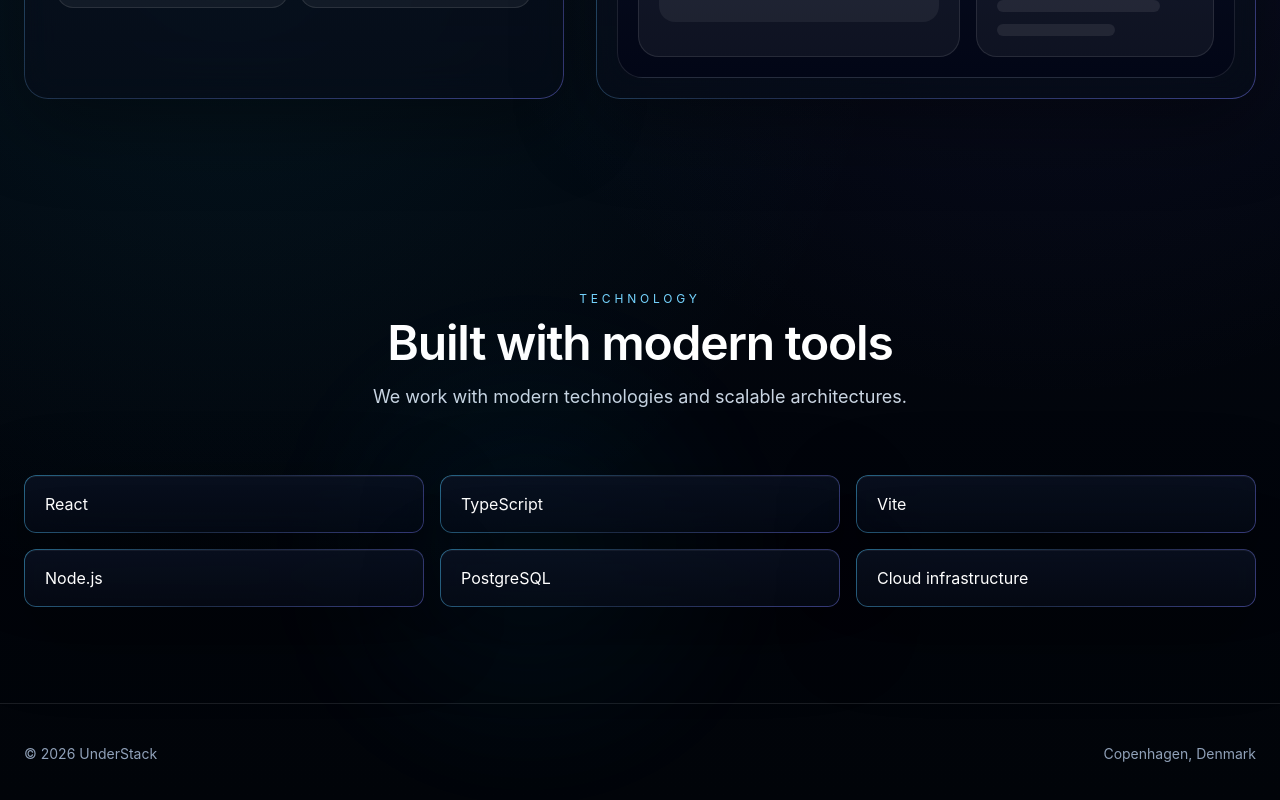
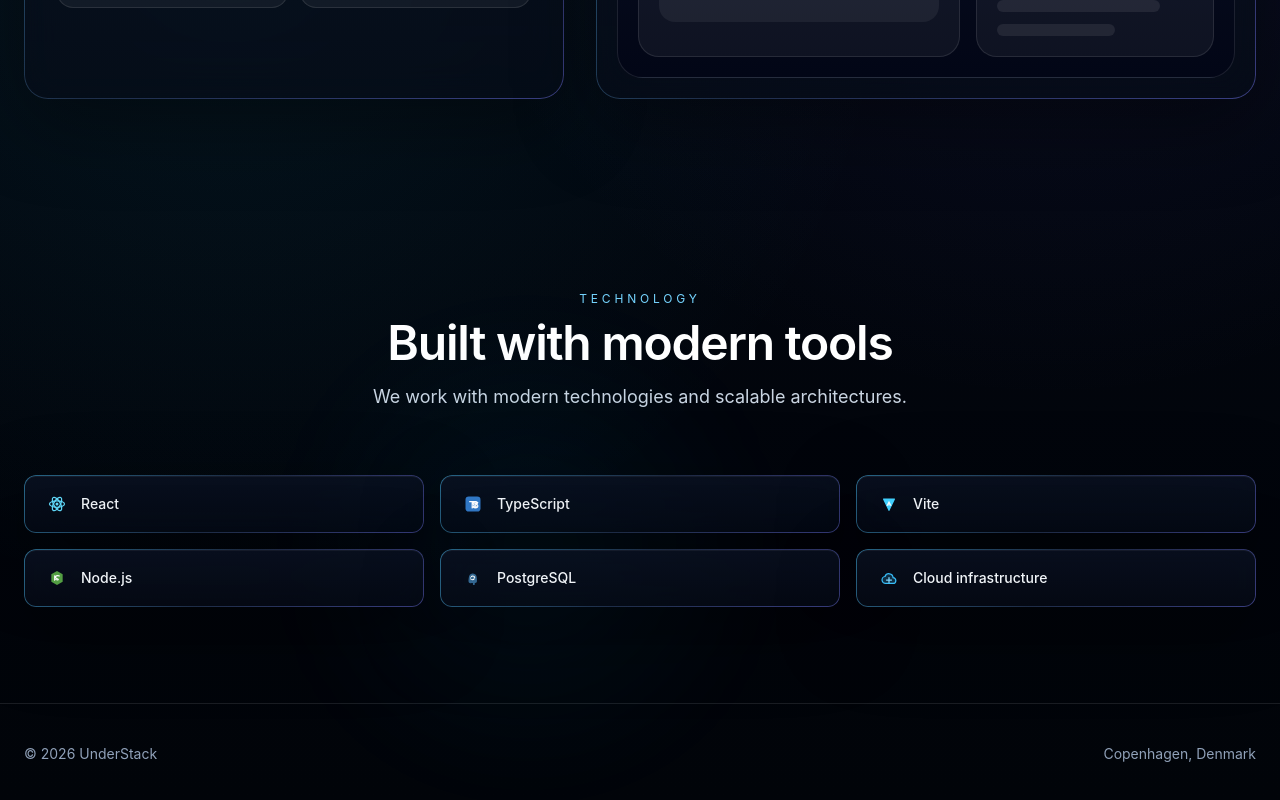
Before and after one commit to Dposleman/understack-site, a React (Vite) app: page / in a window 1280 px wide. Shown: the part 2636-3436 px from the top of the page. Built offline with nearby package versions, Linux system fonts and the light colour scheme.

Commit message:
Add technology logos to technology cards

```diff
--- a/src/App.tsx
+++ b/src/App.tsx
@@ -1,5 +1,6 @@
 import { motion } from "motion/react";
 import logo from "./assets/understack-logo.png";
+import type { ReactNode } from "react";
 
 const services = [
   {
@@ -24,13 +25,133 @@ const services = [
   },
 ];
 
-const technologies = [
-  "React",
-  "TypeScript",
-  "Vite",
-  "Node.js",
-  "PostgreSQL",
-  "Cloud infrastructure",
+function ReactIcon() {
+  return (
+    <svg viewBox="0 0 24 24" className="h-5 w-5" fill="none" aria-hidden="true">
+      <circle cx="12" cy="12" r="1.8" fill="#61DAFB" />
+      <ellipse cx="12" cy="12" rx="9" ry="3.9" stroke="#61DAFB" strokeWidth="1.5" />
+      <ellipse
+        cx="12"
+        cy="12"
+        rx="9"
+        ry="3.9"
+        stroke="#61DAFB"
+        strokeWidth="1.5"
+        transform="rotate(60 12 12)"
+      />
+      <ellipse
+        cx="12"
+        cy="12"
+        rx="9"
+        ry="3.9"
+        stroke="#61DAFB"
+        strokeWidth="1.5"
+        transform="rotate(120 12 12)"
+      />
+    </svg>
+  );
+}
+
+function TypeScriptIcon() {
+  return (
+    <svg viewBox="0 0 24 24" className="h-5 w-5" fill="none" aria-hidden="true">
+      <rect x="3" y="3" width="18" height="18" rx="4" fill="#3178C6" />
+      <path
+        d="M8 9.2h8M11 9.2v7.6M14.8 12.2c.9 0 1.7.2 2.2.6.5.4.8 1 .8 1.7 0 1.3-1.1 2.2-2.8 2.2-1.2 0-2.2-.4-3-1.1l.9-1.1c.6.5 1.3.8 2 .8.7 0 1.1-.2 1.1-.7 0-.4-.3-.6-1.3-.8-1.8-.4-2.5-1-2.5-2.2 0-1.3 1.1-2.2 2.7-2.2 1.1 0 2 .3 2.8.9l-.8 1.2c-.6-.4-1.2-.6-1.9-.6-.6 0-1 .3-1 .6 0 .4.3.6 1.4.9"
+        stroke="white"
+        strokeWidth="1.4"
+        strokeLinecap="round"
+        strokeLinejoin="round"
+      />
+    </svg>
+  );
+}
+
+function ViteIcon() {
+  return (
+    <svg viewBox="0 0 24 24" className="h-5 w-5" fill="none" aria-hidden="true">
+      <path
+        d="M4.8 6.2 11.5 20c.2.4.8.4 1 0l6.7-13.8c.2-.4-.1-.8-.6-.8H5.4c-.5 0-.8.4-.6.8Z"
+        fill="url(#vite-grad)"
+      />
+      <path
+        d="m12 8.1-3.1 6h2.3L12 12l.8 2.1h2.3L12 8.1Z"
+        fill="#fff"
+        fillOpacity=".95"
+      />
+      <defs>
+        <linearGradient id="vite-grad" x1="4.5" y1="4.5" x2="19.5" y2="20">
+          <stop stopColor="#41D1FF" />
+          <stop offset="1" stopColor="#BD34FE" />
+        </linearGradient>
+      </defs>
+    </svg>
+  );
+}
+
+function NodeIcon() {
+  return (
+    <svg viewBox="0 0 24 24" className="h-5 w-5" fill="none" aria-hidden="true">
+      <path
+        d="M12 3.5 18.8 7.4v9.2L12 20.5 5.2 16.6V7.4L12 3.5Z"
+        fill="#539E43"
+      />
+      <path
+        d="M9.2 9.3v5.4m5.6-5.1c-.6-.4-1.3-.5-2-.5-1.5 0-2.5.8-2.5 2 0 1 .6 1.5 2 1.8 1 .2 1.3.4 1.3.8 0 .4-.4.7-1 .7-.7 0-1.4-.3-2-.8"
+        stroke="white"
+        strokeWidth="1.35"
+        strokeLinecap="round"
+        strokeLinejoin="round"
+      />
+    </svg>
+  );
+}
+
+function PostgresIcon() {
+  return (
+    <svg viewBox="0 0 24 24" className="h-5 w-5" fill="none" aria-hidden="true">
+      <path
+        d="M9.4 18.2c-1.8.2-2.5-.6-2.7-1.6-.3-1.6.1-3.5.3-5.2.3-2.5 1.6-4.6 4.2-4.8 2.2-.2 4.4 1.1 5 3.2.5 1.7.7 4.4.5 6.2-.1 1.2-.9 2.3-2.5 2.1l-.2 2c0 .3-.3.5-.6.4l-1.1-.2c-.2 0-.4-.2-.4-.5v-1.8c-.7.1-1.5.2-2.5.2Z"
+        fill="#336791"
+      />
+      <path
+        d="M10 10.3c.4-.5 1-.8 1.8-.8 1.1 0 1.9.6 2.3 1.5m-4.9 2.2c.5.5 1.2.8 2 .8.9 0 1.7-.3 2.2-.9m-4.3-1.4h.01m4.2 0h.01"
+        stroke="white"
+        strokeWidth="1.25"
+        strokeLinecap="round"
+        strokeLinejoin="round"
+      />
+    </svg>
+  );
+}
+
+function CloudIcon() {
+  return (
+    <svg viewBox="0 0 24 24" className="h-5 w-5" fill="none" aria-hidden="true">
+      <path
+        d="M8.5 18.5h8a3.5 3.5 0 0 0 .4-7 5 5 0 0 0-9.7-1.3A3.2 3.2 0 0 0 8.5 18.5Z"
+        fill="#38BDF8"
+        fillOpacity=".2"
+        stroke="#38BDF8"
+        strokeWidth="1.5"
+      />
+      <path
+        d="M9 14.5h6M12 11.5v6"
+        stroke="#7DD3FC"
+        strokeWidth="1.5"
+        strokeLinecap="round"
+      />
+    </svg>
+  );
+}
+
+const technologies: { name: string; icon: ReactNode }[] = [
+  { name: "React", icon: <ReactIcon /> },
+  { name: "TypeScript", icon: <TypeScriptIcon /> },
+  { name: "Vite", icon: <ViteIcon /> },
+  { name: "Node.js", icon: <NodeIcon /> },
+  { name: "PostgreSQL", icon: <PostgresIcon /> },
+  { name: "Cloud infrastructure", icon: <CloudIcon /> },
 ];
 
 function SectionHeader({
@@ -47,11 +168,9 @@ function SectionHeader({
       <p className="mb-3 text-xs tracking-[0.32em] text-sky-300 uppercase">
         {eyebrow}
       </p>
-
       <h2 className="text-3xl font-semibold tracking-tight text-white md:text-5xl">
         {title}
       </h2>
-
       <p className="mx-auto mt-4 max-w-2xl text-lg text-slate-300">
         {description}
       </p>
@@ -330,14 +449,21 @@ function App() {
           <div className="grid gap-4 sm:grid-cols-2 lg:grid-cols-3">
             {technologies.map((tech, index) => (
               <motion.div
-                key={tech}
+                key={tech.name}
                 initial={{ opacity: 0, y: 18 }}
                 whileInView={{ opacity: 1, y: 0 }}
                 viewport={{ once: true, amount: 0.35 }}
                 transition={{ duration: 0.35, delay: index * 0.04 }}
                 className="glass-panel neon-border rounded-xl px-5 py-4"
               >
-                {tech}
+                <div className="flex items-center gap-3">
+                  <span className="flex h-6 w-6 items-center justify-center">
+                    {tech.icon}
+                  </span>
+                  <span className="text-sm font-medium text-slate-100">
+                    {tech.name}
+                  </span>
+                </div>
               </motion.div>
             ))}
           </div>
```
